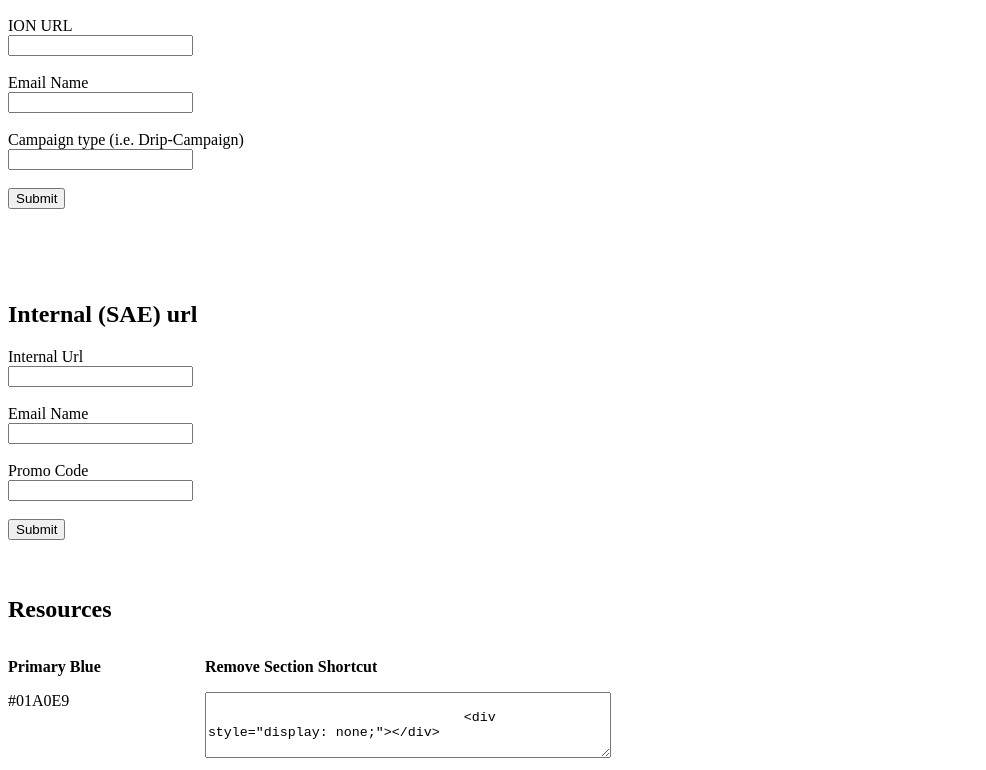
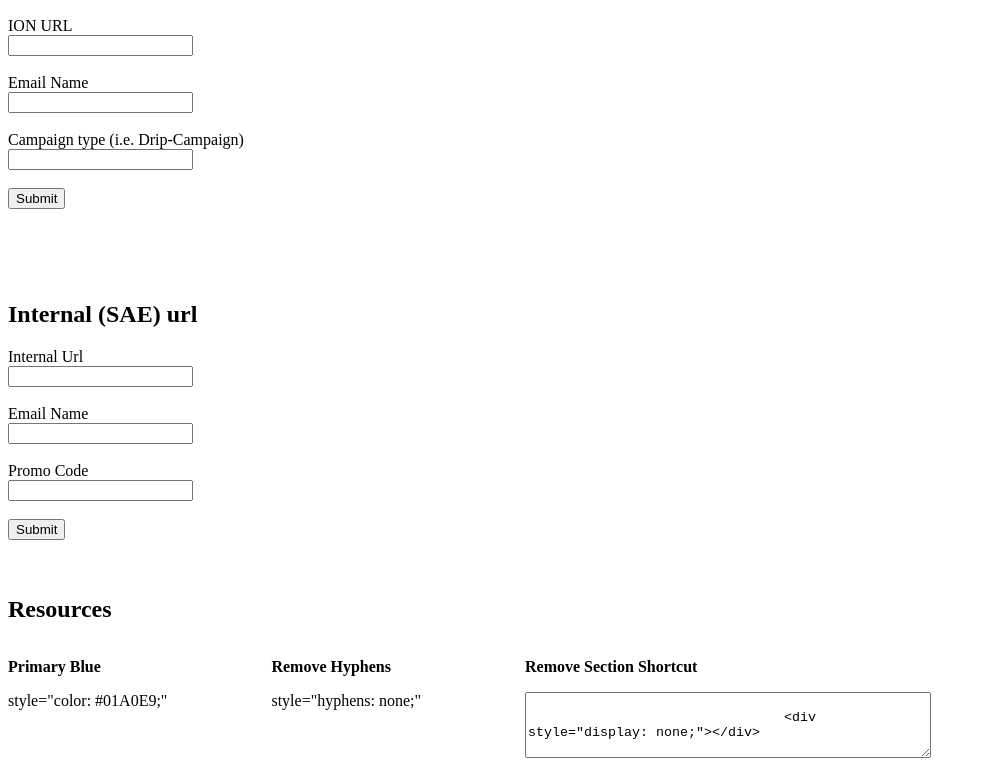
Before and after one commit to tjking20/url-builder, a plain HTML site: page index.html in a window 1280 px wide. Shown: the part 110-880 px from the top of the page, without its empty margins (0-986 px from the left). Drawn offline with nearby package versions, Linux system fonts and the light colour scheme.

Commit message:
added hyphen control rule

```diff
--- a/index.html
+++ b/index.html
@@ -54,7 +54,11 @@
 		<h2>Resources</h2>
 		<div class="resource-item">
 			<p><strong>Primary Blue</strong></p>
-			<p> #01A0E9</p><br><br>
+			<p>style="color: #01A0E9;"</p><br><br>
+		</div>
+		<div class="resource-item">
+			<p><strong>Remove Hyphens</strong></p>
+			<p>style="hyphens: none;"</p><br><br>
 		</div>
 		<div class="resource-item">
 			<p><strong>Remove Section Shortcut</strong></p>
```
